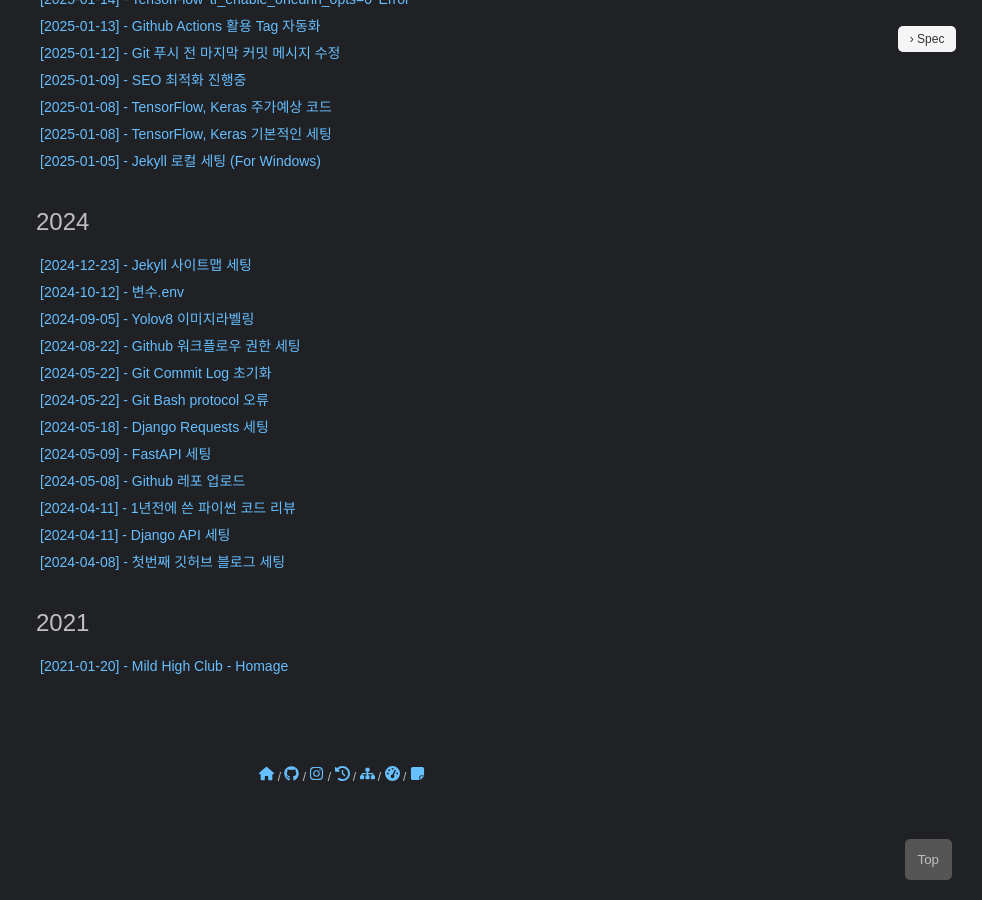
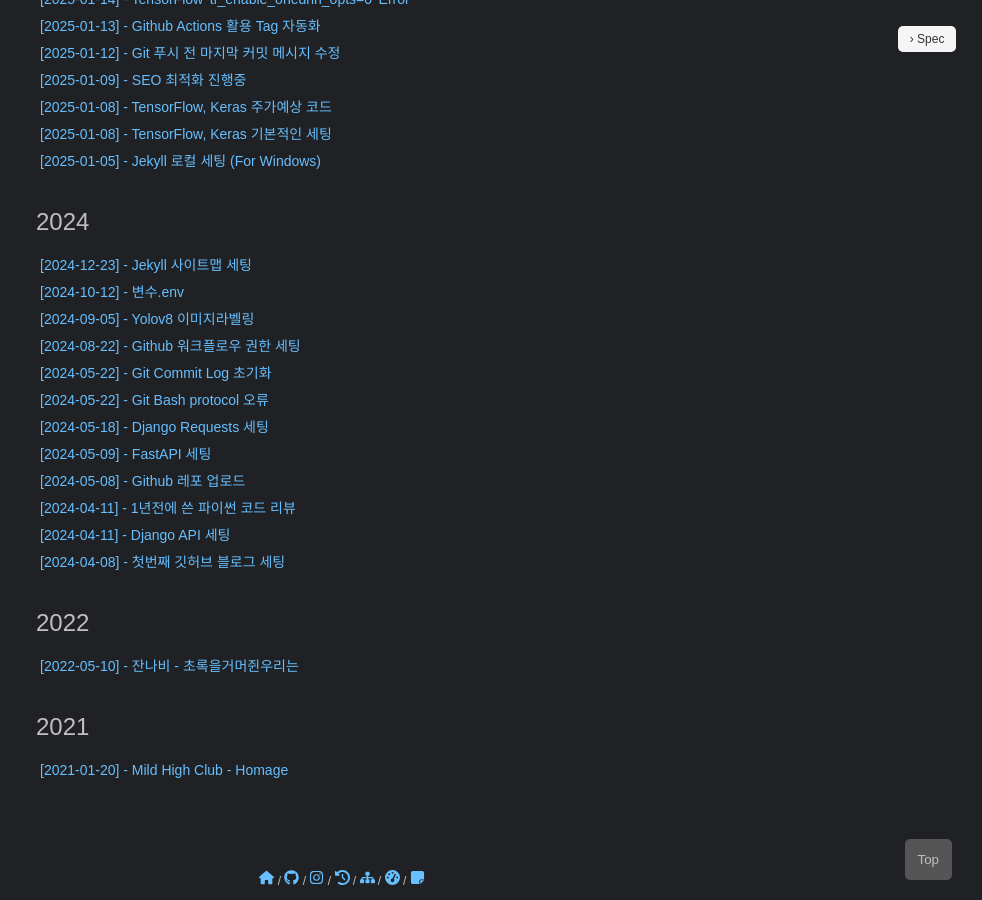
Before and after one commit to pozuhtuhv/pozuhtuhv.github.io, a Jekyll site: the page built from archive.html, in a window 1280 px wide and 900 px high, scrolled down 1293 px. Shown: the whole window, without its empty margins (298-1280 px from the left). Built offline with Jekyll 4.4.1, drawn with Linux system fonts in a browser that asks for light colours; some web fonts are replaced.

Commit message:
(edit) post

```diff
--- /dev/null
+++ b/_posts/2022-05-10-music-jannabi-grippin-thegreen.md
@@ -0,0 +1,28 @@
+---
+title: "잔나비 - 초록을거머쥔우리는"
+description: "잔나비 - 초록을거머쥔우리는"
+layout: post
+categories: ["Music"]
+published: true
+date: 2022-05-10
+last_modified_at: 2022-05-10
+tags: [music, 잔나비]
+---
+---
+{: .no_toc .text-delta }
+
+1. TOC
+{:toc}
+---
+
+<!-- 글의 제목은 ##
+    나머지 큰 제목은 ###
+    이후 나머지는 3개이상 -->
+
+## {{ page.description }}
+
+{% include image-path.html cols=1 start=1 end=1 %}
+
+<div style="text-align: center;">
+<iframe width="560" height="315" src="https://www.youtube.com/embed/TqVw-Lv3wBo?si=XkWGqbAeYyA8Rpdv" title="YouTube video player" frameborder="0" allow="accelerometer; autoplay; clipboard-write; encrypted-media; gyroscope; picture-in-picture; web-share" referrerpolicy="strict-origin-when-cross-origin" allowfullscreen></iframe>
+</div>
```
Also changed, not shown: _posts/2021-01-20-music-mild-high-club-homage.md (+1 -1 lines), assets/img/2022-05-10-music-jannabi-grippin-thegreen-1.webp (added).
